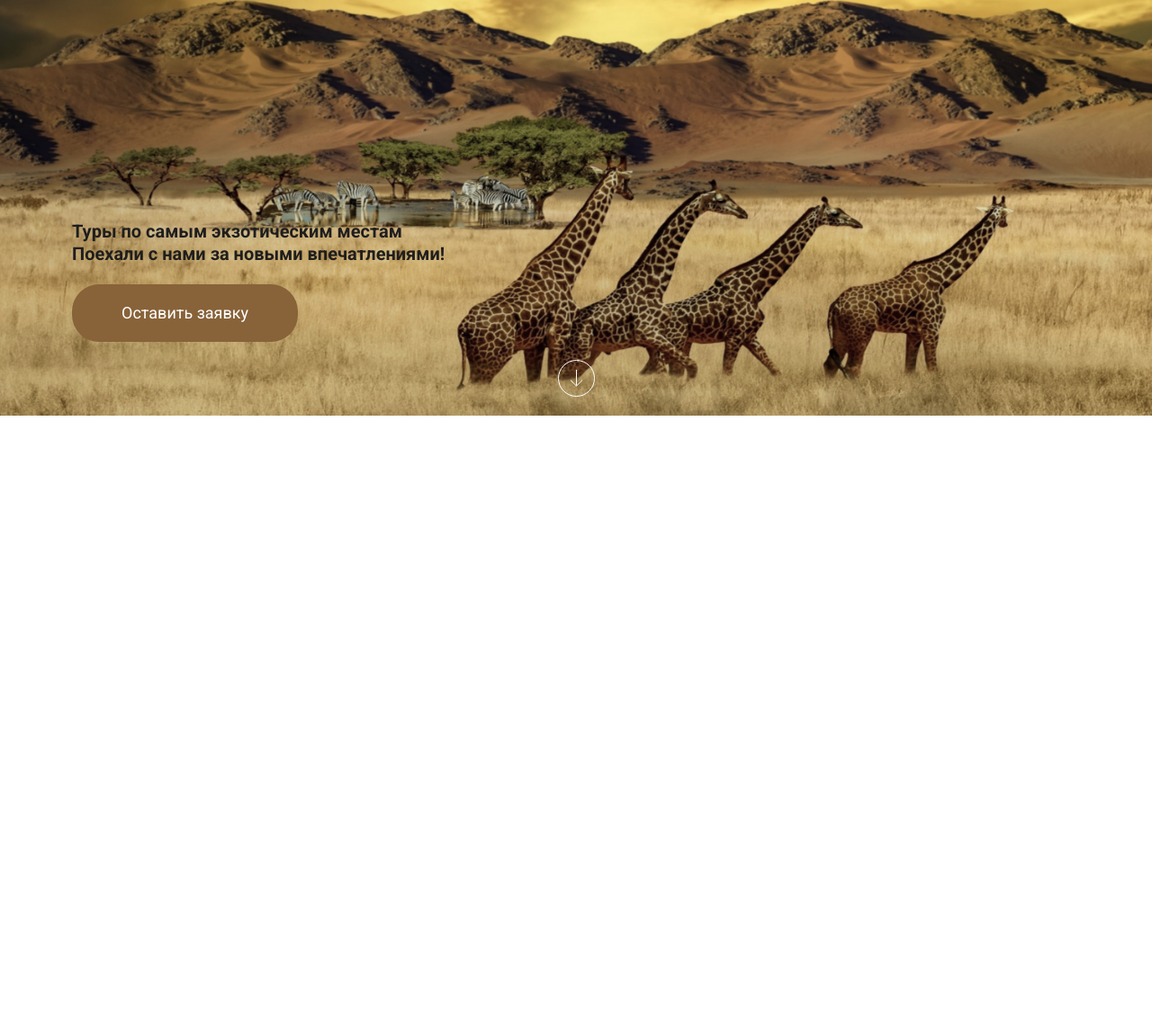
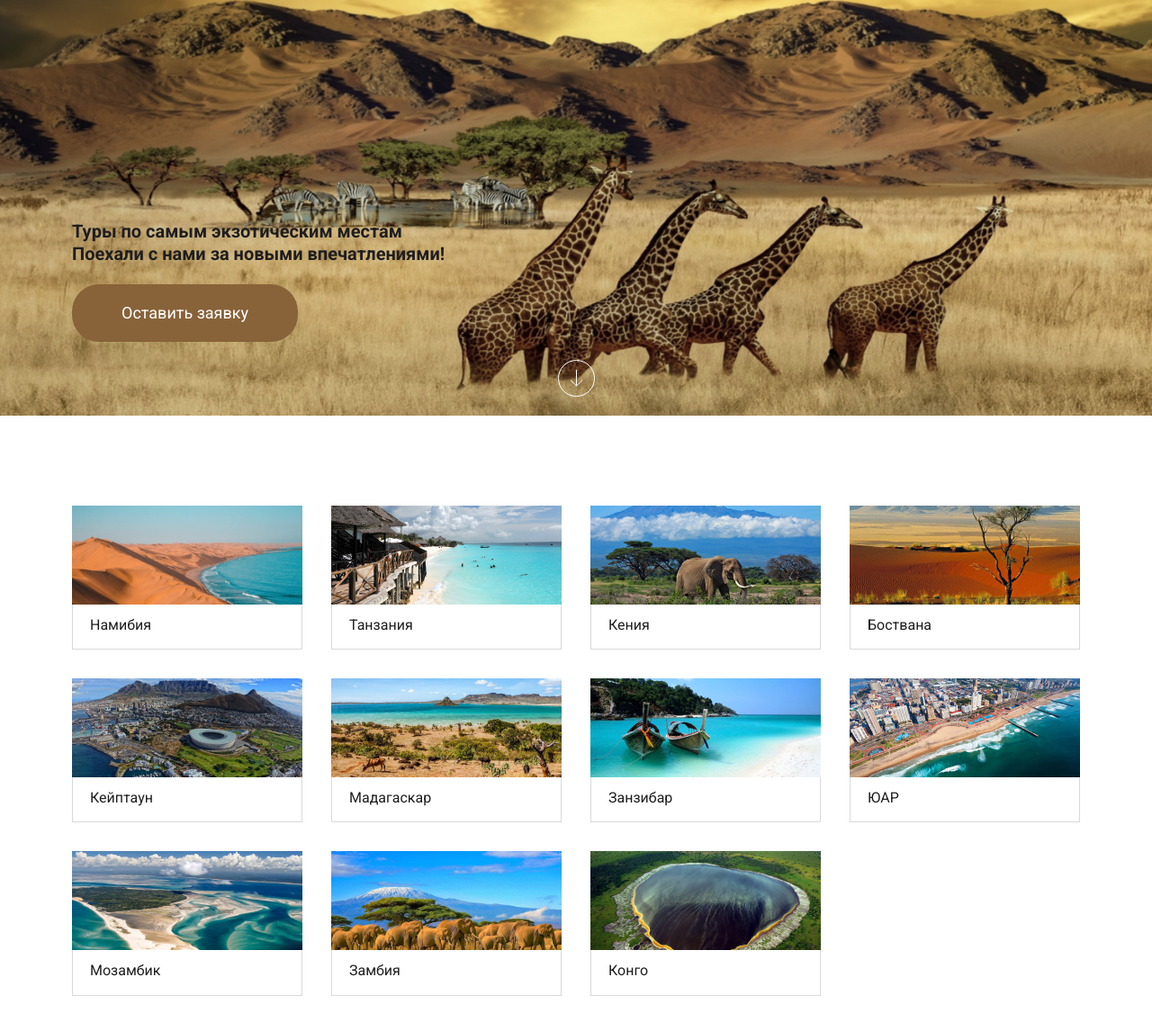
Before and after one commit to nataly247/safari, a plain HTML site: page index.html in a window 1280 px wide. Shown: the part 338-1484 px from the top of the page at 90% size. Before the commit the page ends 800 px from the top, so only its background shows below. Drawn offline with nearby package versions, Linux system fonts and the light colour scheme.

Commit message:
feat: add directions section

```diff
--- a/css/style.css
+++ b/css/style.css
@@ -106,3 +106,24 @@ a{
     text-align: center;
     margin-bottom: 15px;
 }
+
+.direction {
+    padding: 100px 0;
+}
+
+.direction__inner {
+    display: grid;
+    grid-template-columns: repeat(4, 1fr);
+    grid-gap: 32px;
+}
+
+.direction__img {
+    display: block;
+}
+
+.direction__text {
+    font-size: 16px;
+    border: 1px solid #D9D9DE;
+    border-top: none;
+    padding: 10px 19px 14px;
+}
--- a/index.html
+++ b/index.html
@@ -61,6 +61,56 @@
         </div>
       </div>
     </header>
+    <div class="direction">
+      <div class="container">
+        <div class="direction__inner">
+          <div class="direction__item">
+            <img class="direction__img" src="images/namibia.jpg">
+            <p class="direction__text">Намибия</p>
+          </div>
+          <div class="direction__item">
+            <img class="direction__img" src="images/tanzania.jpg">
+            <p class="direction__text">Танзания</p>
+          </div>
+          <div class="direction__item">
+            <img class="direction__img" src="images/kenia.jpg">
+            <p class="direction__text">Кения</p>
+          </div>
+          <div class="direction__item">
+            <img class="direction__img" src="images/botsvana.jpg">
+            <p class="direction__text">Боствана</p>
+          </div>
+          <div class="direction__item">
+            <img class="direction__img" src="images/keiptaun.jpg">
+            <p class="direction__text">Кейптаун</p>
+          </div>
+          <div class="direction__item">
+            <img class="direction__img" src="images/madagaskar.jpg">
+            <p class="direction__text">Мадагаскар</p>
+          </div>
+          <div class="direction__item">
+            <img class="direction__img" src="images/zanzibar.jpg">
+            <p class="direction__text">Занзибар</p>
+          </div>
+          <div class="direction__item">
+            <img class="direction__img" src="images/juar.jpg">
+            <p class="direction__text">ЮАР</p>
+          </div>
+          <div class="direction__item">
+            <img class="direction__img" src="images/mozambique.jpg">
+            <p class="direction__text">Мозамбик</p>
+          </div>
+          <div class="direction__item">
+            <img class="direction__img" src="images/zambia.jpg">
+            <p class="direction__text">Замбия</p>
+          </div>
+          <div class="direction__item">
+            <img class="direction__img" src="images/kongo.jpg">
+            <p class="direction__text">Конго</p>
+          </div>
+        </div>
+      </div>
+    </div>
 
 </body>
 </html>
```
